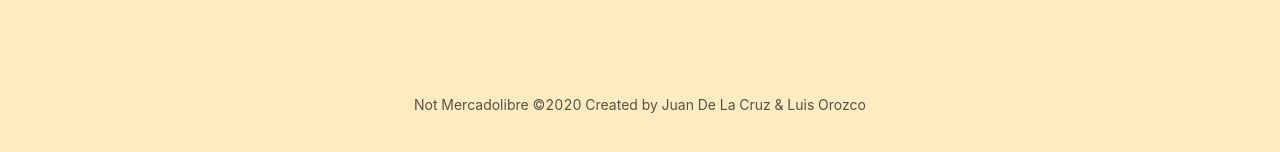
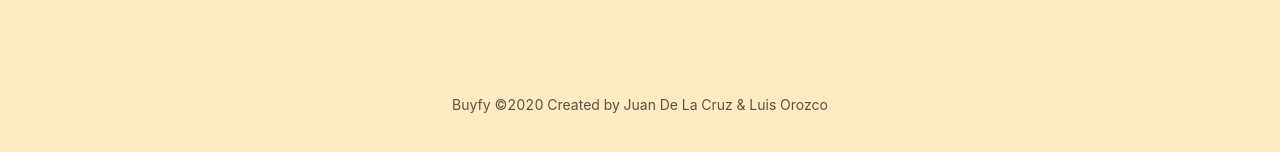
Before and after one commit to Juanesdn/not-mercadolibre, a Next.js app: page /about in a window 1280 px wide. Shown: the part 642-794 px from the top of the page. Built offline with nearby package versions, Linux system fonts and the light colour scheme.

Commit message:
changed names to buyfy

```diff
--- a/components/InitialTransition.js
+++ b/components/InitialTransition.js
@@ -66,7 +66,7 @@ const InitialTransition = () => {
           y="50%"
           style={{ fill: "url(#pattern)" }}
         >
-          Not Mercadolibre
+          Buyfy
         </text>
       </motion.svg>
     </motion.div>
--- a/components/Layout.js
+++ b/components/Layout.js
@@ -37,7 +37,7 @@ const MyLayout = ({ children }) => {
         <Navbar />
         <Content style={{ padding: "0" }}>{children}</Content>
         <Footer style={{ textAlign: "center" }}>
-          Not Mercadolibre ©2020 Created by Juan De La Cruz & Luis Orozco
+          Buyfy ©2020 Created by Juan De La Cruz & Luis Orozco
         </Footer>
       </Layout>
     </React.Fragment>
--- a/pages/login.js
+++ b/pages/login.js
@@ -119,7 +119,7 @@ const Login = () => {
             <Link href="#">Olvidaste tu contraseña?</Link>
             <Link href="/signup">No tienes una cuenta? Registrate aquí</Link>
           </div>
-          <div className="copyright">Copyright © Not mercadolibre 2020.</div>
+          <div className="copyright">Copyright © Buyfy 2020.</div>
         </motion.div>
       </Col>
     </Row>
--- a/pages/signup.js
+++ b/pages/signup.js
@@ -119,7 +119,7 @@ const Signup = () => {
               <Link href="login">Ya tienes una cuenta? Inicia sesión</Link>
             </Col>
           </Row>
-          <div className="copyright">Copyright © Not mercadolibre 2020.</div>
+          <div className="copyright">Copyright © Buyfy 2020.</div>
         </div>
       </div>
     </motion.div>
```
